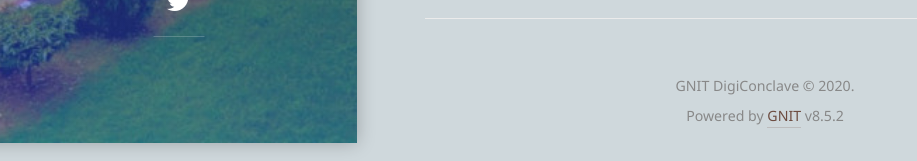
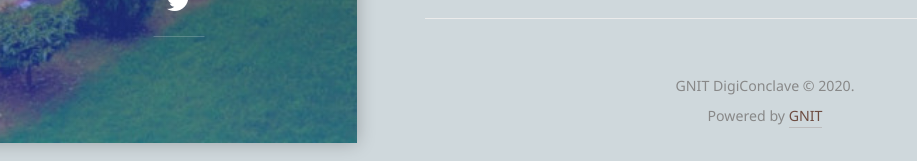
Before and after one commit to gnit-weperfect/gnit-weperfect.github.io, a Jekyll site: the page built from principal.md, in a window 1280 px wide. Shown: the part 757-918 px from the top of the page, without its empty margins (0-917 px from the left). Built offline with Jekyll 4.4.1, drawn with Linux system fonts in a browser that asks for light colours; some web fonts are replaced.

Commit message:
May 13th, 2020 | hot weather

```diff
--- a/_includes/body/footer.html
+++ b/_includes/body/footer.html
@@ -13,7 +13,7 @@
     {% endfor %}
     </small></nav>
   {% endif %}
-  <p><small>Powered by <a class="external" href="https://gnit.ac.in/">GNIT</a> v<span id="_version">8.5.2</span></small></p>
+  <p><small>Powered by <a class="external" href="https://gnit.ac.in/">GNIT</a></small></p>
   <hr class="sr-only"/>
 </footer>
 {% endif %}
```
